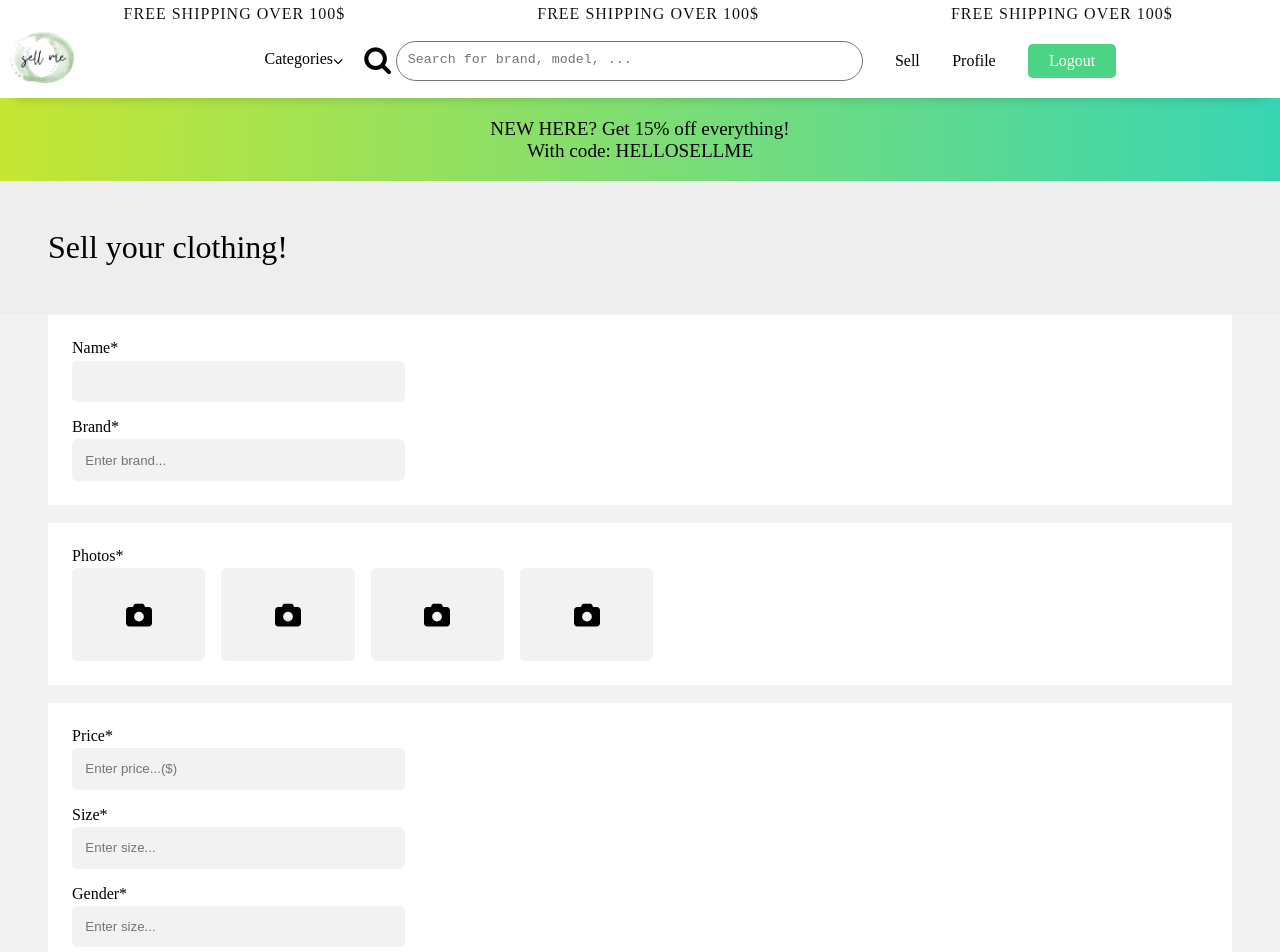
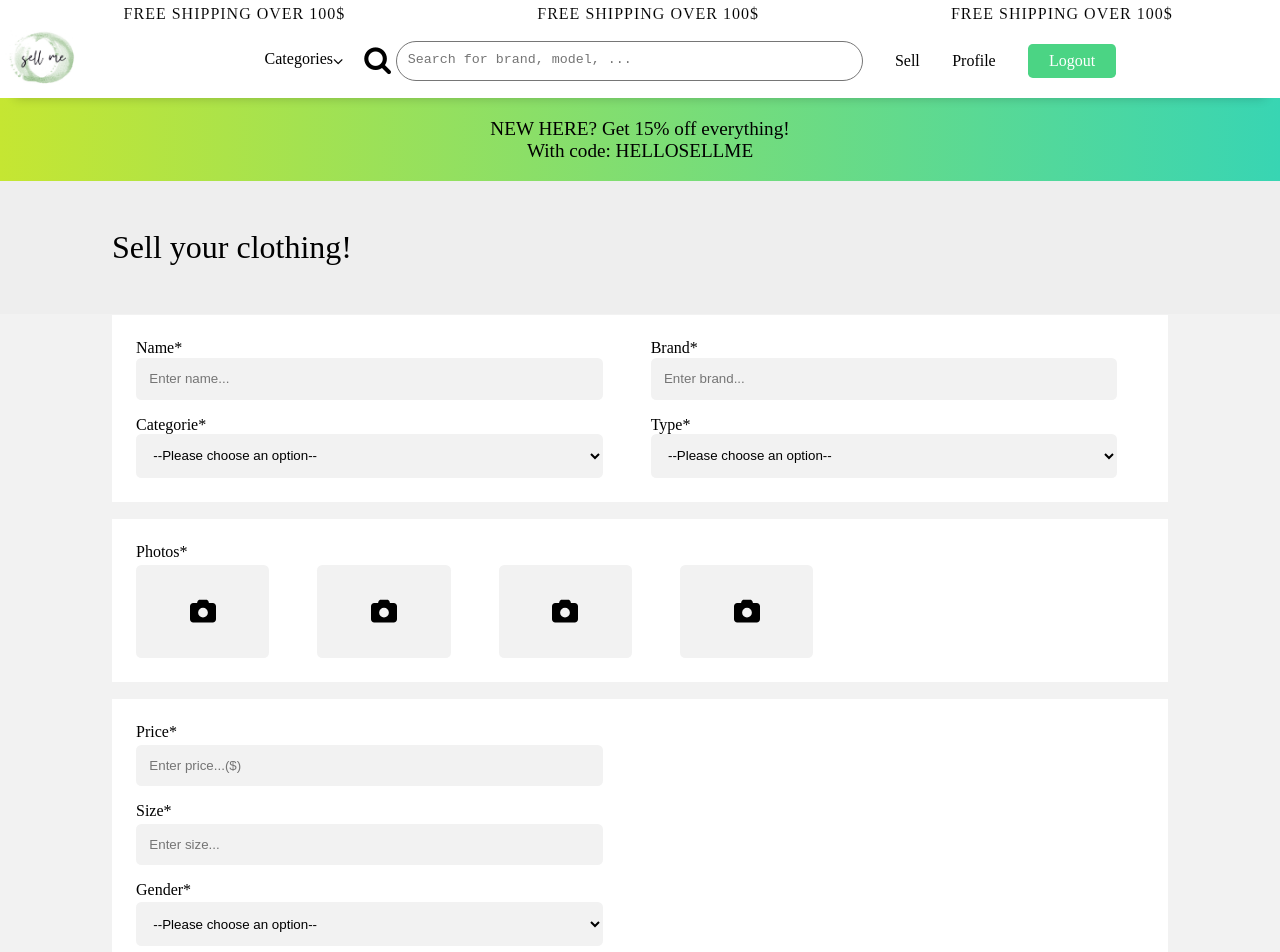
Before and after one commit to damyandt/React-Project-2023-SellMe, a React (Create React App) app in the folder my-app/: page /sell in a window 1280 px wide. Shown: the top 952 px of the page. Built offline with nearby package versions, Linux system fonts and the light colour scheme; no server answers.

Commit message:
post updates

```diff
--- a/my-app/public/styles/sell.css
+++ b/my-app/public/styles/sell.css
@@ -14,6 +14,7 @@
 
 .sellPage>p {
     padding: 1.5em;
+    padding-left: 3.5em;
     font-size: 2em;
 }
 
@@ -39,25 +40,33 @@ input:nth-child(5) {
 
 }
 
-.productInputs,
+.productInputs {
+    /* position: absolute; */
+    margin-left: 7em;
+    margin-top: 0.1em;
+    background-color: #fff;
+    padding: 1.5em;
+    margin-right: 7em;
+}
+
 .detailsInputs,
 .contactsInputs {
     display: flex;
     flex-direction: column;
     gap: 1em;
-    margin-left: 3em;
+    margin-left: 7em;
     margin-top: 0.1em;
     background-color: #fff;
     padding: 1.5em;
-    margin-right: 3em;
+    margin-right: 7em;
 
 }
 
 .photosInputs {
     display: flex;
     flex-direction: column;
-    margin-left: 3em;
-    margin-right: 3em;
+    margin-left: 7em;
+    margin-right: 7em;
     margin-top: 0.1em;
     padding: 1.5em;
     background-color: #fff;
@@ -76,7 +85,7 @@ input:nth-child(5) {
     margin-top: 1em;
     display: grid;
     grid-template-columns: repeat(4, 0.1fr);
-    gap: 1em;
+    gap: 3em;
 
 }
 
@@ -85,7 +94,9 @@ input:nth-child(5) {
 }
 
 .productInputs input,
+.productInputs select,
 .detailsInputs input,
+.detailsInputs select,
 .contactsInputs input,
 .photosInputs input {
     max-width: 15em;
@@ -99,26 +110,44 @@ input:nth-child(5) {
     width: 10em;
     height: 7em;
     padding-top: 5em;
-
 }
 
 .productInputs input,
+.productInputs select,
 .detailsInputs input,
+.detailsInputs select,
 .contactsInputs input {
-    min-width: 25em;
+    min-width: 35em;
 }
-
-/* input::file-selector-button {
-    width: 10em;
-    margin: 0;
-    height: 7em;
-    color: #f2f2f2;
-    opacity: 0;
-    cursor: pointer;
-} */
 
 .postBtn {
     width: 10em;
     margin: 0 auto;
     padding: 1em;
+    background-color: rgb(63, 155, 60);
+    border: none;
+    border-radius: 0.3em;
 }
+
+.postBtn:hover {
+    cursor: pointer;
+    background-color: rgba(63, 155, 60, 0.9);
+
+}
+
+
+.productInputs select,
+.gridProduct input {
+    margin-top: 1em;
+}
+
+.gridProduct {
+    display: grid;
+    grid-template-columns: repeat(2, 0.1fr);
+    gap: 1em 3em;
+}
+
+.gridProduct div {
+    display: flex;
+    flex-direction: column;
+}
--- a/my-app/src/components/Sell.js
+++ b/my-app/src/components/Sell.js
@@ -17,6 +17,8 @@ export const Sell = () => {
             price: "",
             size: "",
             contact: "",
+            categorie: "",
+            type: "",
         },
         onPostSubmit
     );
@@ -32,17 +34,22 @@ export const Sell = () => {
             <p>Sell your clothing! </p>
             <form id="sell" method="POST" onSubmit={onSubmit}>
                 <div className="productInputs">
+
+                    <div className="gridProduct">
+                        <div>
                             <label htmlFor="name">Name*</label>
-
                             <input
                                 type="text"
                                 id="name"
                                 name="name"
-
+                                placeholder="Enter name..."
                                 value={values.name}
                                 onChange={changeHandler}
                             />
 
+                        </div>
+
+                        <div>
                             <label htmlFor="brand">Brand*</label>
                             <input
                                 type="text"
@@ -52,6 +59,47 @@ export const Sell = () => {
                                 value={values.brand}
                                 onChange={changeHandler}
                             />
+                        </div>
+
+                        <div>
+                            <label htmlFor="categorie">Categorie*</label>
+                            {/* <input
+                                type="text"
+                                id="categorie"
+                                name="categorie"
+                                placeholder="Enter categorie..."
+                                value={values.categorie}
+                                onChange={changeHandler}
+                            /> */}
+                            <select name="categorie" id="categorie" value={values.categorie} onChange={changeHandler}>
+                                <option value="-">--Please choose an option--</option>
+                                <option value="clothing">Clothing</option>
+                                <option value="accessories">Accessorie</option>
+                            </select>
+                        </div>
+
+                        <div>
+                            <label htmlFor="type">Type*</label>
+                            {/* <input
+                                type="text"
+                                id="type"
+                                name="type"
+                                placeholder="Enter type..."
+                                value={values.type}
+                                onChange={changeHandler}
+                            /> */}
+                            <select name="type" id="type" value={values.type} onChange={changeHandler}>
+                                <option value="-">--Please choose an option--</option>
+                                <option value="t-shirts">T-shirt & tops</option>
+                                <option value="hoodies">Hoodie & Sweatshirts</option>
+                                <option value="jeans">Jeans</option>
+                                <option value="dresses">Dresses & skirts</option>
+                                <option value="jackets">Jacket & coats</option>
+                                <option value="swimmwear">Swimmwear</option>
+                                <option value="underwear">Underwear</option>
+                            </select>
+                        </div>
+                    </div>
 
                 </div>
 
@@ -118,7 +166,7 @@ export const Sell = () => {
                         onChange={changeHandler}
                     />
 
-                    <label htmlFor="brand">Size*</label>
+                    <label htmlFor="size">Size*</label>
                     <input
                         type="text"
                         id="size"
@@ -128,15 +176,20 @@ export const Sell = () => {
                         onChange={changeHandler}
                     />
 
-                    <label htmlFor="brand">Gender*</label>
-                    <input
-                        type="list"
-                        id="size"
-                        name="size"
-                        placeholder="Enter size..."
-                        value={values.size}
+                    <label htmlFor="gender">Gender*</label>
+                    {/* <input
+                        type="text"
+                        id="gender"
+                        name="gender"
+                        placeholder="Enter gender..."
+                        value={values.gender}
                         onChange={changeHandler}
-                    />
+                    /> */}
+                    <select name="gender" id="gender" value={values.gender} onChange={changeHandler}>
+                        <option value="-">--Please choose an option--</option>
+                        <option value="man">Male</option>
+                        <option value="woman">Female</option>
+                    </select>
                 </div>
 
                 <div className="contactsInputs">
```
Lines whose indentation alone changed are shown as unchanged.
